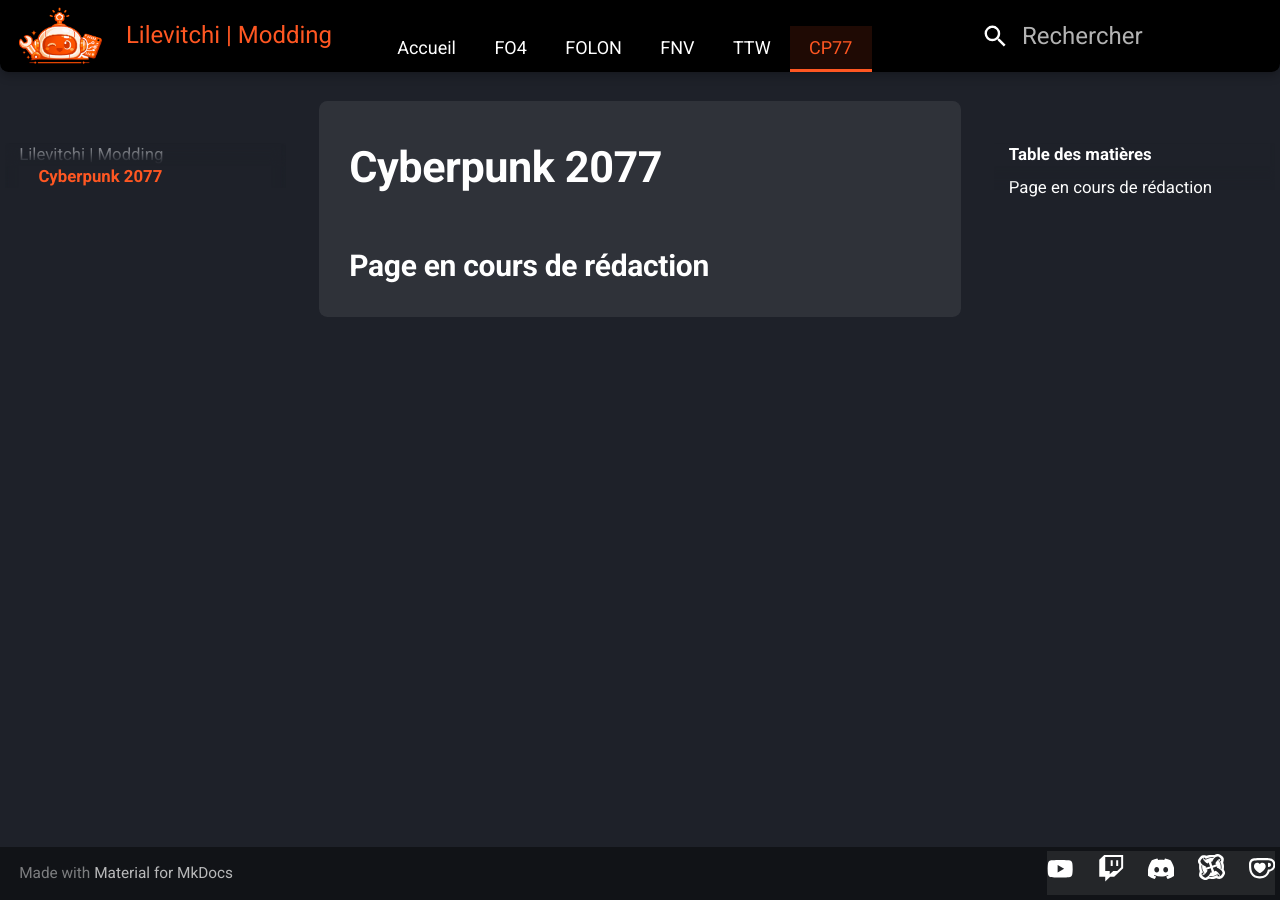
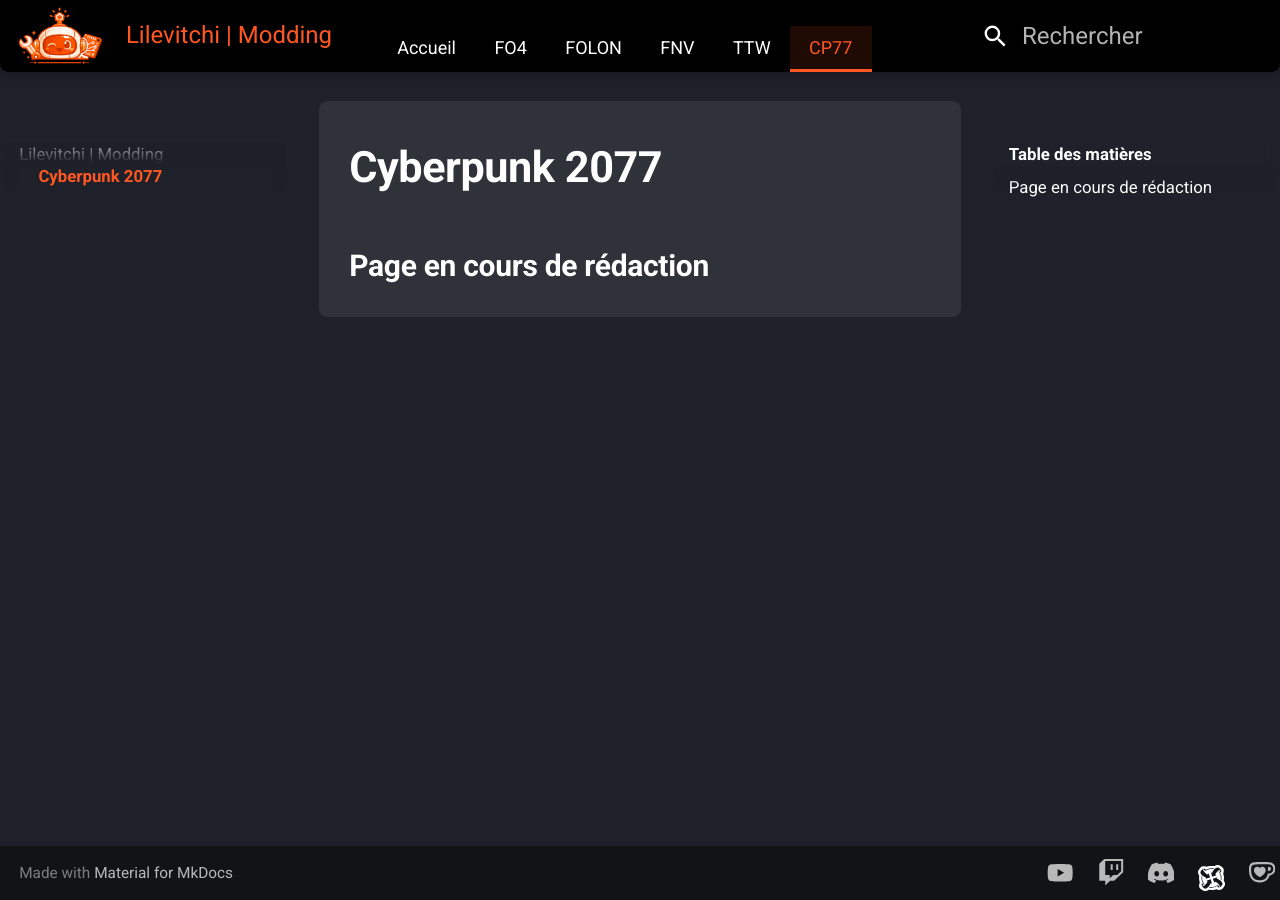
Before and after one commit to Lilevitchi/lilevitchi.github.io, an MkDocs documentation site: the page built from docs/cyberpunk/index.md, in a window 1280 px wide. Built offline with MkDocs 1.6.1 and Material for MkDocs 9.7.7, drawn with Linux system fonts in a browser that asks for light colours.

Commit message:
Update extra.css

```diff
--- a/docs/stylesheets/extra.css
+++ b/docs/stylesheets/extra.css
@@ -687,10 +687,9 @@
    /*  justify-content: flex-end;*/
     gap: 1rem;
    /* margin-left: auto;*/
-   /* padding-top: 8px;*/
+    padding-top: 8px;
 
-     align-items: center;
-     background-color: var(--tab-bg-hover);
+    align-items: center;
 }
 
 /* Lien individuel */
@@ -702,8 +701,8 @@
 [data-md-color-scheme] .md-footer-social__link svg {
    max-height: 1.1rem;
    width: 1.1rem;
-   fill: var(--white);
-   transition: fill 0.3s ease;
+   fill: currentColor;
+   transition: fill var(--transition-base);
 }
 
 /* Hover global */
@@ -718,19 +717,19 @@
     width: 1.1rem;
     vertical-align: middle;
     display: inline-block;
-    filter: brightness(0) invert(1);
-    transition: filter 0.3s ease;
+    /*filter: brightness(0) invert(1);*/
+    transition: fill var(--transition-base);
     position: relative;
-    filter: brightness(0) invert(var(--md-icons-invert, 1)) !important;
+    /*filter: brightness(0) invert(var(--md-icons-invert, 1)) !important;*/
 }
 
-[data-md-color-scheme] .orange-icon-svg {
+/*[data-md-color-scheme] .orange-icon-svg {
     top: -1.5px;
 }
 
 [data-md-color-scheme] .md-footer-social__icon {
     top: -7px;
-}
+}*/
 
 [data-md-color-scheme] .md-typeset a:hover .orange-icon-svg,
 [data-md-color-scheme] .md-footer-social__link:hover .md-footer-social__icon,
```
